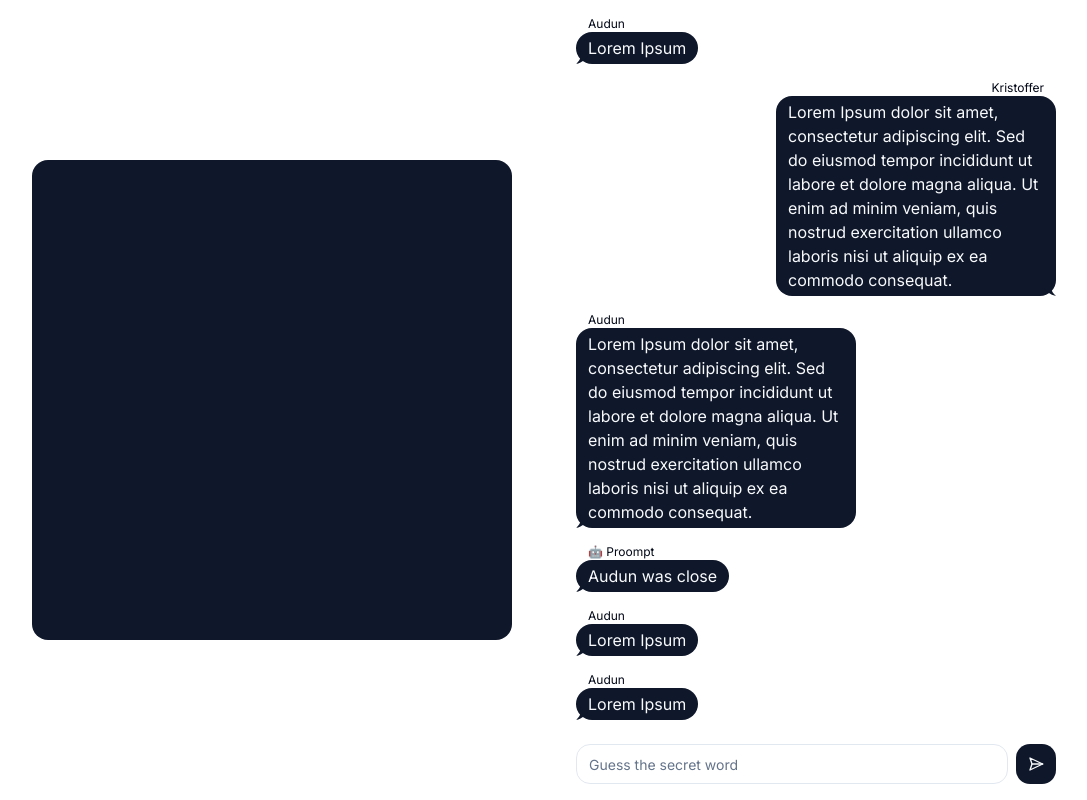
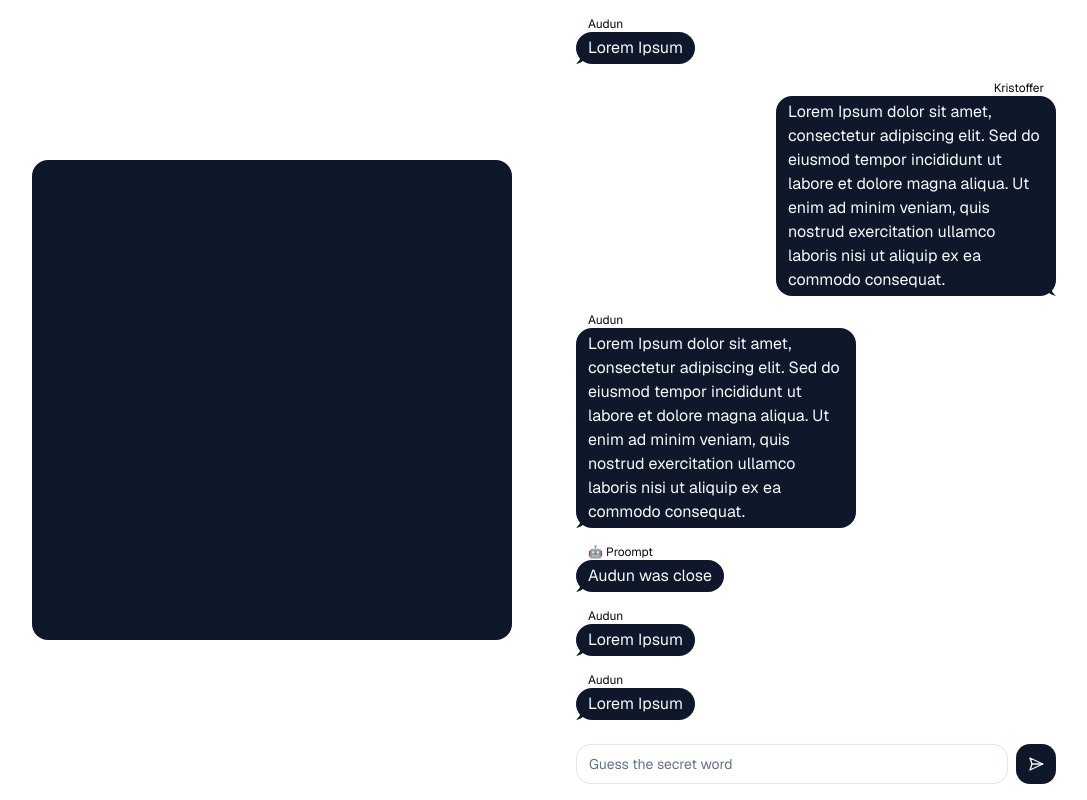
Before and after one commit to kristofferaas/proompt, a Next.js app: page /components in a window 1280 px wide. Shown: the top 800 px of the page, without its empty margins (96-1183 px from the left). Built offline with nearby package versions, Linux system fonts and the light colour scheme; no server answers.

Commit message:
Adds geist font

```diff
--- a/app/layout.tsx
+++ b/app/layout.tsx
@@ -1,9 +1,7 @@
 import { GameStateProvider } from "@/components/game/game-state-provider";
 import "./globals.css";
 import type { Metadata } from "next";
-import { Inter } from "next/font/google";
-
-const inter = Inter({ subsets: ["latin"] });
+import { GeistSans } from "geist/font/sans";
 
 export const metadata: Metadata = {
   title: "Create Next App",
@@ -22,7 +20,7 @@ export default function RootLayout({
       <head>
         <meta name="HandheldFriendly" content="true" />
       </head>
-      <body className={inter.className}>
+      <body className={GeistSans.className}>
         <GameStateProvider>{children}</GameStateProvider>
       </body>
     </html>
--- a/package.json
+++ b/package.json
@@ -28,6 +28,7 @@
     "drizzle-orm": "^0.27.2",
     "eslint": "8.46.0",
     "eslint-config-next": "13.4.12",
+    "geist": "^1.2.0",
     "jose": "^4.14.4",
     "lucide-react": "^0.263.1",
     "next": "13.5.1",
```
Also changed, not shown: 1 other file (tests, documents, lock files or other folders).
